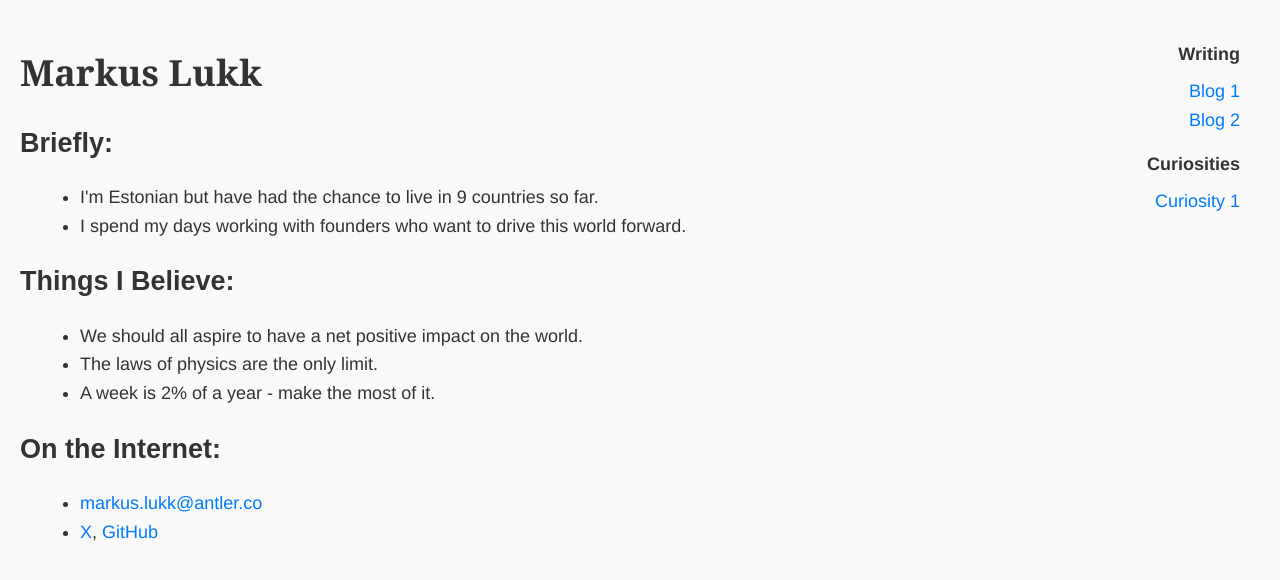
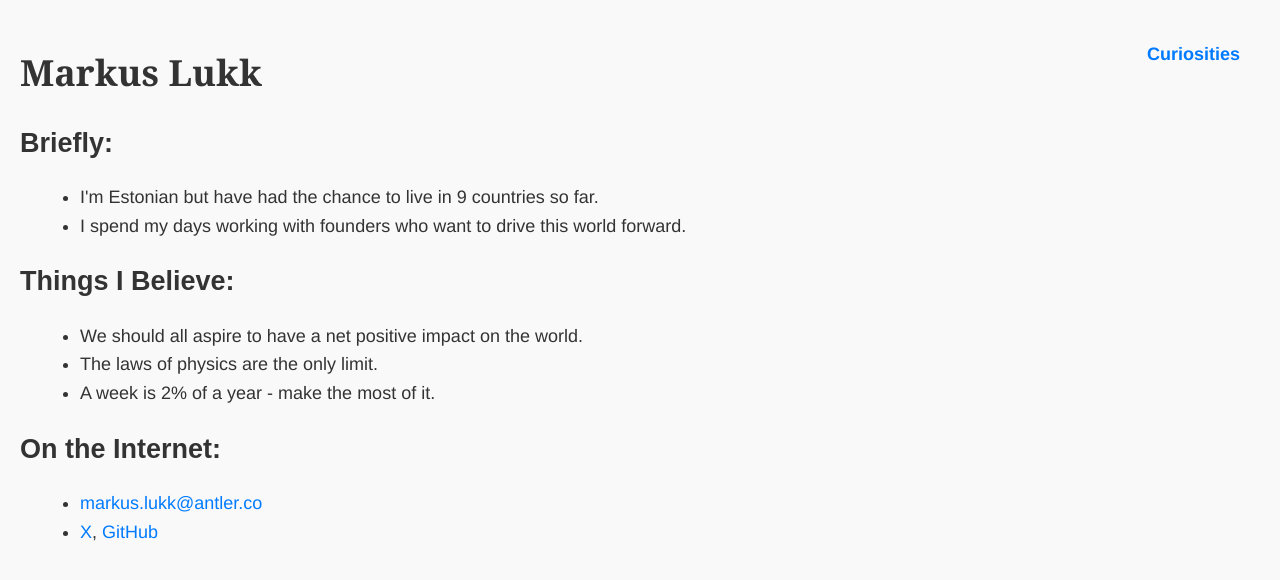
Before and after one commit to markuslukk/markuslukk.github.io, a Jekyll site: the page built from index.html, in a window 1280 px wide. Shown: the top 580 px of the page. Built offline with Jekyll 4.4.1, drawn with Linux system fonts in a browser that asks for light colours.

Commit message:
Update default.html

```diff
--- a/_layouts/default.html
+++ b/_layouts/default.html
@@ -12,11 +12,7 @@
     </div>
 
     <div style="position: fixed; top: 40px; right: 40px; text-align: right;">
-        <div style="font-weight: bold; margin-bottom: 8px;">Writing</div>
-        <a href="#" style="display: block;">Blog 1</a>
-        <a href="#" style="display: block;">Blog 2</a>
-        <div style="font-weight: bold; margin: 16px 0 8px;">Curiosities</div>
-        <a href="#" style="display: block;">Curiosity 1</a>
+        <a href="/curiosities.html" style="font-weight: bold;">Curiosities</a>
     </div>
 </body>
 </html>
```
